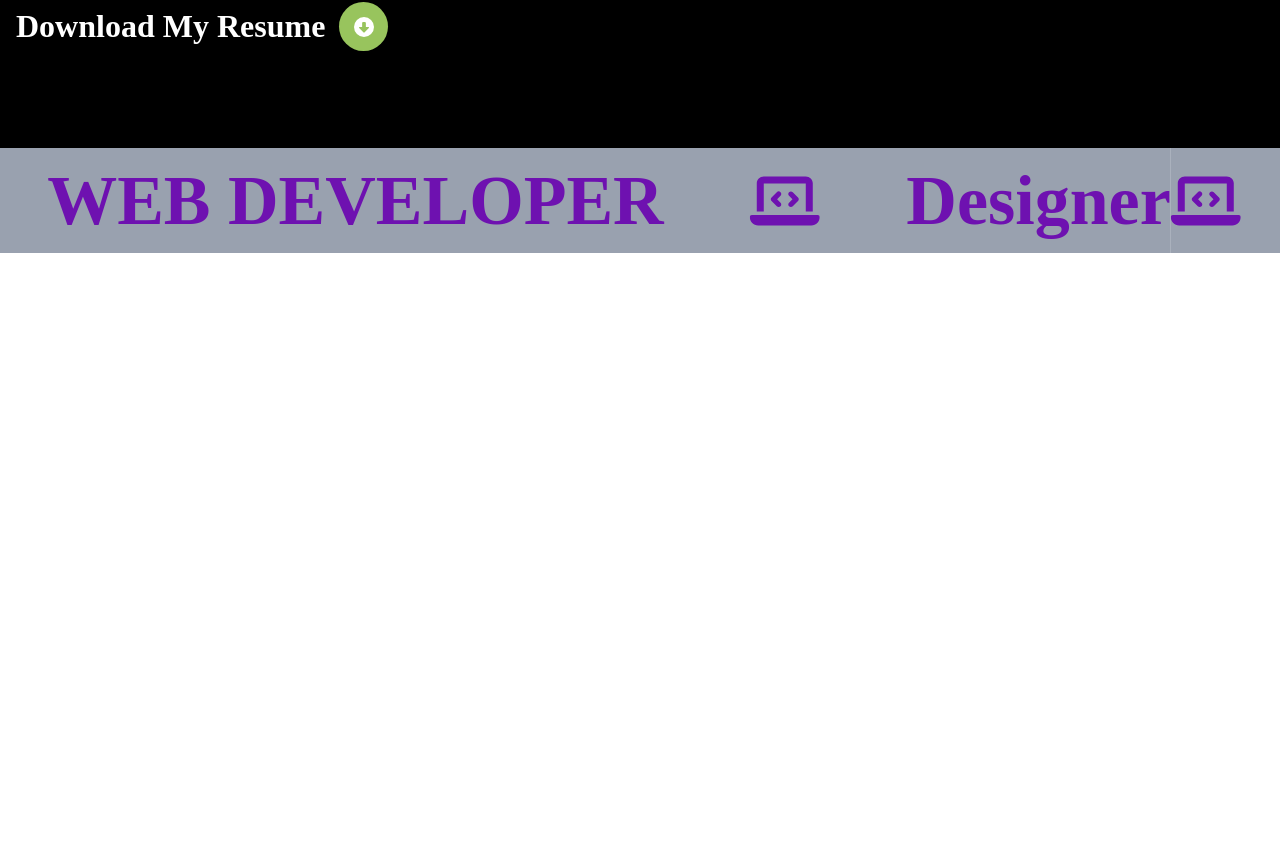
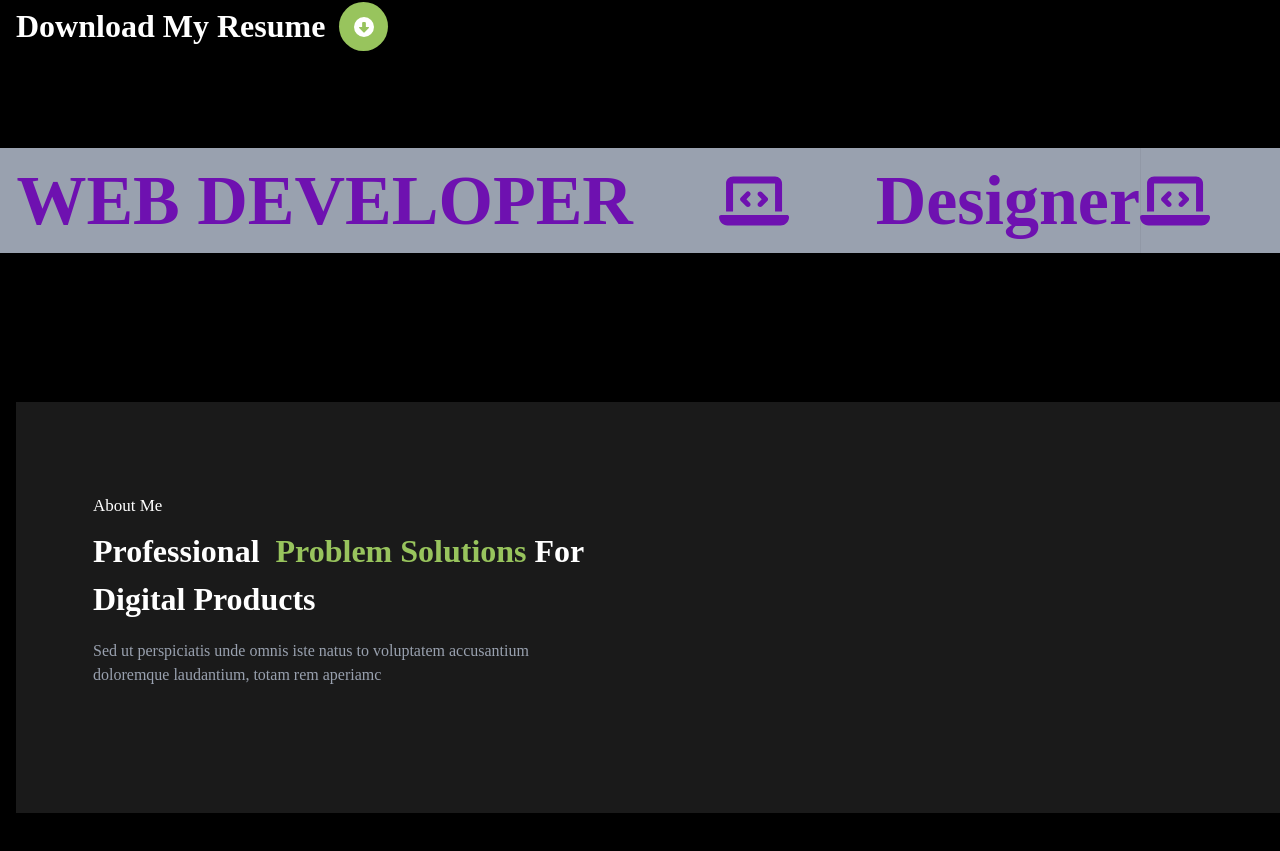
Before and after one commit to nabilislam11/portfolio, a React (Vite) app: page / in a window 1280 px wide. Shown: the part 755-1606 px from the top of the page. Before the commit the page ends 1008 px from the top, so only its background shows below. Built offline with nearby package versions, Linux system fonts and the light colour scheme; a web font is replaced by a local one.

Commit message:
about section

```diff
--- /dev/null
+++ b/src/component/about/About.jsx
@@ -0,0 +1,23 @@
+import React from 'react'
+
+const About = () => {
+    return (
+        <div className='py-[149px] '>
+            <div className="flex justify-between py-[91px] px-[77px] bg-white/10">
+                <div className="w-[40%] ">
+                    <p className='font-primary  font-medium   text-[17px] text-white'>About Me</p>
+                    <h2 className='font-primary font-bold text-[32px] pt-[8px] pb-[16px] text-white   '>Professional <span className='text-[#98c45d]'> Problem Solutions </span>
+                        For Digital Products</h2>
+                    <p className='font-primary  font-normal  text-[16px] text-gray-400 pb-[35px] '>Sed ut perspiciatis unde omnis iste natus to
+                        voluptatem accusantium doloremque
+                        laudantium, totam rem aperiamc</p>
+                </div>
+                <div className="w-[10%] "></div>
+                <div className="w-[30%] "></div>
+            </div>
+
+        </div>
+    )
+}
+
+export default About
--- a/src/pages/Home.jsx
+++ b/src/pages/Home.jsx
@@ -3,6 +3,7 @@ import Navbar from '../component/navbar/Navbar'
 import pic from "../assets/pic.jpg"
 import { FaCircleDown } from "react-icons/fa6";
 import Marque from '../component/navbar/marque/Marque';
+import About from '../component/about/About';
 
 const Home = () => {
   return (
@@ -27,15 +28,18 @@ const Home = () => {
             </div>
             </div>
 
-          <div className="w-[50%]   ">
-            <div className="w-[350px] ms-auto h-[350px] pt-[109px] ">
+          <div className="w-[50%]     ">
+            <div className="w-[350px] ms-auto h-[350px] pt-[109px] rounded-full ">
              <img src={pic} alt="" />
             </div>
           </div>
         </div>
       </div>
+        <Marque/>
+        <div className="w-[1440px]  mx-auto px-4">
+          <About/>
+        </div>
     </div>
-        <Marque/>
   </>
 
 
```
